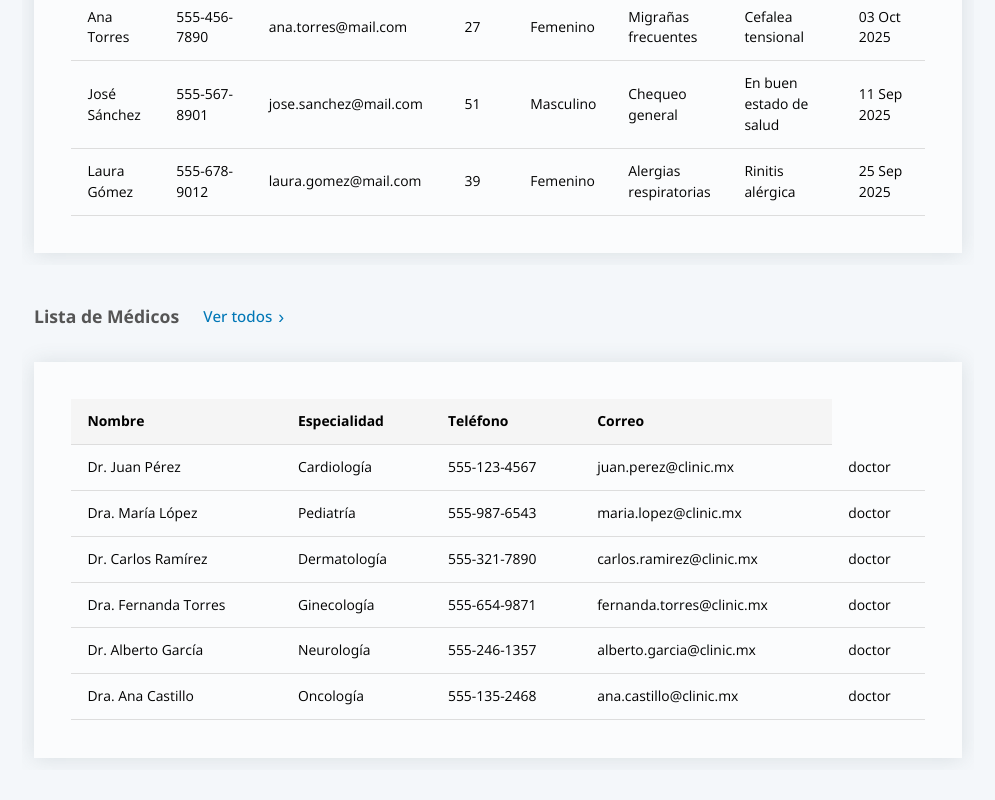
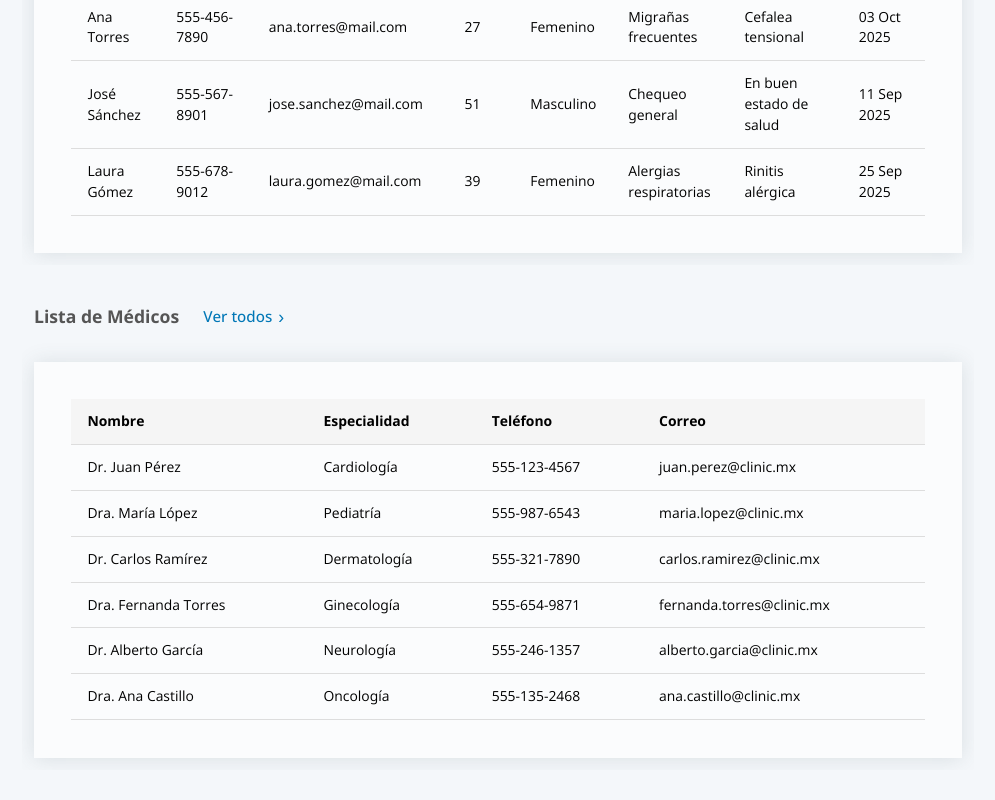
Before and after one commit to starwalker-studio/clinic-dashboard-portfolio, a React (Vite) app: page / in a window 1280 px wide. Shown: the part 1160-1960 px from the top of the page, without its empty margins (274-1269 px from the left). Built offline with nearby package versions, Linux system fonts and the light colour scheme.

Commit message:
home modified

```diff
--- a/src/components/home/Home.tsx
+++ b/src/components/home/Home.tsx
@@ -50,7 +50,8 @@ export const Home = () => {
               excludeKeys={
                 [
                   "id",
-                  "status"
+                  "status",
+                  "kind"
                 ]
               }
               itemsPerPage={6} />
@@ -69,7 +70,7 @@ export const Home = () => {
             <Table<IDOCTORS>
               title={TABLE_DOCTOR_HEADERS}
               data={DOCTORS}
-              excludeKeys={["id"]}
+              excludeKeys={["id", "kind"]}
               itemsPerPage={6} />
           </div>
         </div>
```
